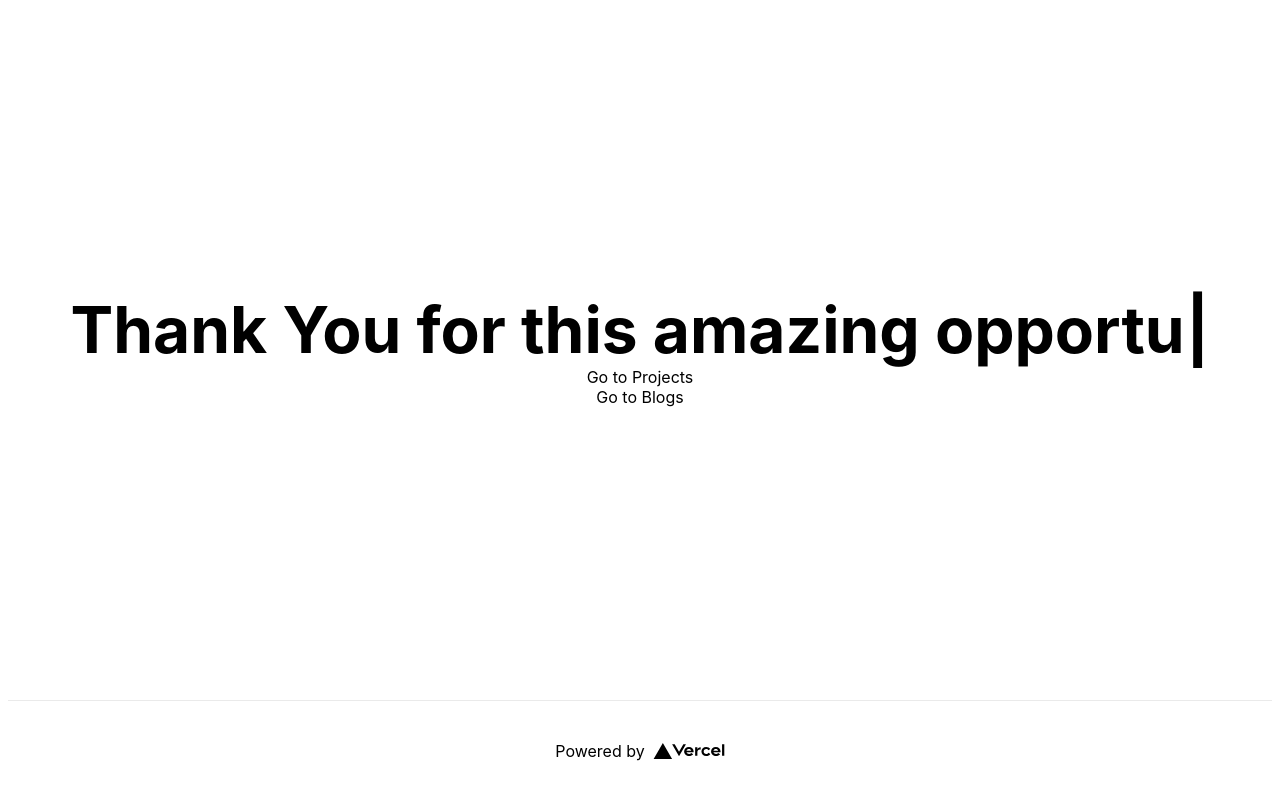
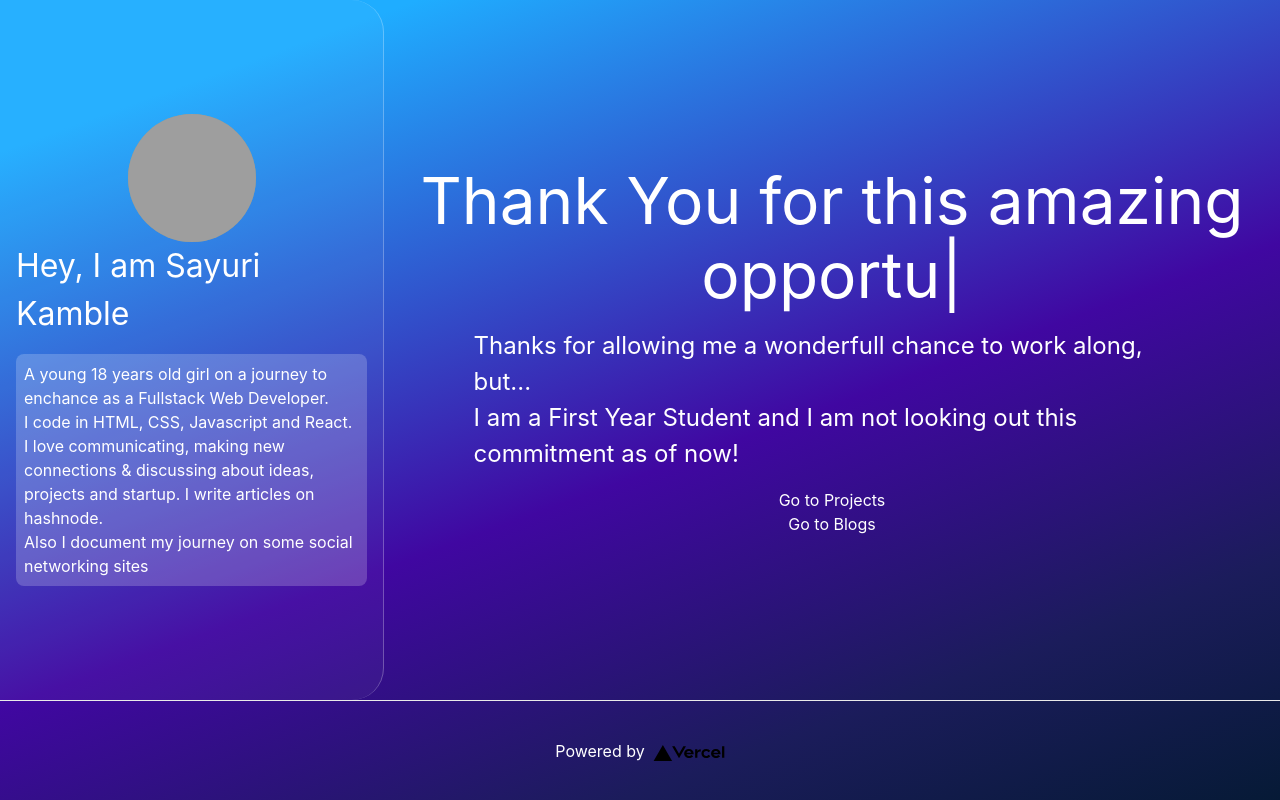
Before and after one commit to SAYUK09/Thanks-Nextjs, a Next.js app in the folder thanks-template/: page / in a window 1280 px wide. Built offline with nearby package versions, Linux system fonts and the light colour scheme; grey boxes are pictures that could not be loaded.

Commit message:
Homepage Basic Design

```diff
--- a/thanks-template/package.json
+++ b/thanks-template/package.json
@@ -9,6 +9,10 @@
     "lint": "next lint"
   },
   "dependencies": {
+    "@chakra-ui/react": "^1.6.4",
+    "@emotion/react": "^11.4.0",
+    "@emotion/styled": "^11.3.0",
+    "framer-motion": "^4.1.17",
     "next": "11.0.0",
     "react": "17.0.2",
     "react-dom": "17.0.2",
--- a/thanks-template/pages/_app.tsx
+++ b/thanks-template/pages/_app.tsx
@@ -1,7 +1,13 @@
 import '../styles/globals.css'
 import type { AppProps } from 'next/app'
+import { ChakraProvider } from "@chakra-ui/react";
 
 function MyApp({ Component, pageProps }: AppProps) {
-  return <Component {...pageProps} />
+  return (
+    <ChakraProvider>
+      <Component {...pageProps} />
+    </ChakraProvider>
+  )
+
 }
 export default MyApp
--- a/thanks-template/pages/index.tsx
+++ b/thanks-template/pages/index.tsx
@@ -2,15 +2,13 @@ import Head from "next/head";
 import Image from "next/image";
 import styles from "../styles/Home.module.css";
 import Link from "next/link";
-import Typewriter from 'typewriter-effect';
-
-
+import Typewriter from "typewriter-effect";
+import { Avatar, AvatarBadge, AvatarGroup } from "@chakra-ui/react";
+import { Flex, Spacer, Center } from "@chakra-ui/react";
 
 export default function Home() {
-
-
   return (
-    <div className={styles.container}>
+    <div className={styles.parentContainer}>
       <Head>
         <title>Thank You</title>
         <meta name="description" content="Generated by create next app" />
@@ -18,14 +16,41 @@ export default function Home() {
       </Head>
 
       <main className={styles.main}>
+        <div className={styles.asideAvatar}>
+          <Avatar
+            size="2xl"
+            name="Sayuri Kamble"
+            src="https://pbs.twimg.com/profile_images/1352056293456900099/8A0w4Ueq_400x400.jpg"
+          />
+
+          <h1 className={styles.titleXl}>Hey, I am Sayuri Kamble</h1>
+          <p className={styles.avatarDescrip}>
+            A young 18 years old girl on a journey to enchance as a Fullstack
+            Web Developer. <br /> I code in HTML, CSS, Javascript and React.{" "}
+            <br /> I love communicating, making new connections & discussing
+            about ideas, projects and startup. I write articles on hashnode.{" "}
+            <br />
+            Also I document my journey on some social networking sites
+          </p>
+        </div>
+
+        <div className={styles.asideContent}>
           <h2 className={styles.title}>
-          <Typewriter options={{
-            strings: ['Thank You for this amazing opportunity'],
+            <Typewriter
+              options={{
+                strings: ["Thank You for this amazing opportunity"],
+
                 autoStart: true,
-            loop:true
-          }}/>
+                // loop: true,
+              }}
+            />
           </h2>
 
+          <p className={styles.asideContentDescrip}>
+            Thanks for allowing me a wonderfull chance to work along, but...{" "}
+            <br />I am a First Year Student and I am not looking out this
+            commitment as of now!
+          </p>
 
           <Link href={`/projects`}>
             <a>Go to Projects</a>
@@ -34,6 +59,7 @@ export default function Home() {
           <Link href={`/blogs`}>
             <a>Go to Blogs</a>
           </Link>
+        </div>
       </main>
 
       <footer className={styles.footer}>
--- a/thanks-template/styles/Home.module.css
+++ b/thanks-template/styles/Home.module.css
@@ -1,20 +1,115 @@
-.container {
+.parentContainer {
   min-height: 100vh;
-  padding: 0 0.5rem;
   display: flex;
   flex-direction: column;
   justify-content: center;
   align-items: center;
-  height: 100vh;
+  width: 100%;
+  background-color: #1fadff;
+  background-image: linear-gradient(
+    160deg,
+    #1fadff 12%,
+    #4007a1 56%,
+    #1b1c5b 81%,
+    #061a36 100%
+  );
+
+  color: white;
+}
+
+.titleSm {
+  font-size: medium;
+}
+
+.titleMd {
+  font-size: large;
+}
+
+.titleLg {
+  font-size: larger;
+}
+
+.titleXl {
+  font-size: 2rem;
+}
+
+.title2Xl {
+  font-size: 2.5rem;
 }
 
 .main {
-  padding: 5rem 0;
   flex: 1;
   display: flex;
+  justify-content: space-between;
+  align-items: center;
+  width: 100%;
+}
+
+.asideContent {
+  width: 70%;
+  display: flex;
+  align-items: center;
   flex-direction: column;
   justify-content: center;
+}
+
+.asideAvatar {
+  width: 30%;
+  display: flex;
   align-items: center;
+  flex-direction: column;
+  justify-content: center;
+  min-height: calc(100vh - 100px);
+  background-color: rgba(255, 255, 255, 0.04);
+  border-top-right-radius: 2rem;
+  border-bottom-right-radius: 2rem;
+  border-right: 1px solid #ffffff45;
+  padding: 1rem;
+}
+
+.avatarDescrip {
+  background-color: rgba(255, 255, 255, 0.199);
+  padding: 0.5rem;
+  border-radius: 0.5rem;
+  margin-top: 1rem;
+}
+
+.asideContentDescrip {
+  font-size: 1.5rem;
+  width: 80%;
+  margin: 1rem;
+}
+
+.typewriter {
+  position: relative;
+  top: 7em;
+  width: fit-content;
+  overflow: hidden;
+  border-right: 0.15em solid white;
+  white-space: nowrap;
+  margin: 0 auto;
+  letter-spacing: 0.15em;
+  animation: typing 3.5s steps(100, end), blink-caret 0.75s step-end infinite;
+  color: black;
+}
+
+@keyframes typing {
+  from {
+    width: 0;
+  }
+  to {
+    width: 100px;
+  }
+}
+
+@keyframes blink-caret {
+  from,
+  to {
+    border-color: transparent;
+  }
+  50% {
+    border-color: white;
+  }
 }
 
 .footer {
--- a/thanks-template/styles/globals.css
+++ b/thanks-template/styles/globals.css
@@ -4,6 +4,8 @@ body {
   margin: 0;
   font-family: -apple-system, BlinkMacSystemFont, Segoe UI, Roboto, Oxygen,
     Ubuntu, Cantarell, Fira Sans, Droid Sans, Helvetica Neue, sans-serif;
+  overflow-x: hidden;
+
 }
 
 a {
```
Also changed, not shown: 1 other file (tests, documents, lock files or other folders). Lines whose indentation alone changed are shown as unchanged.
